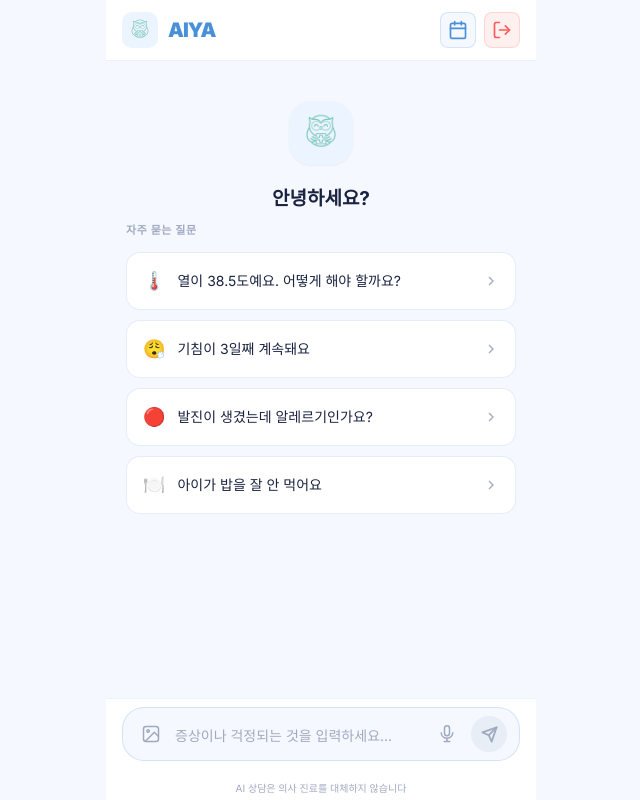
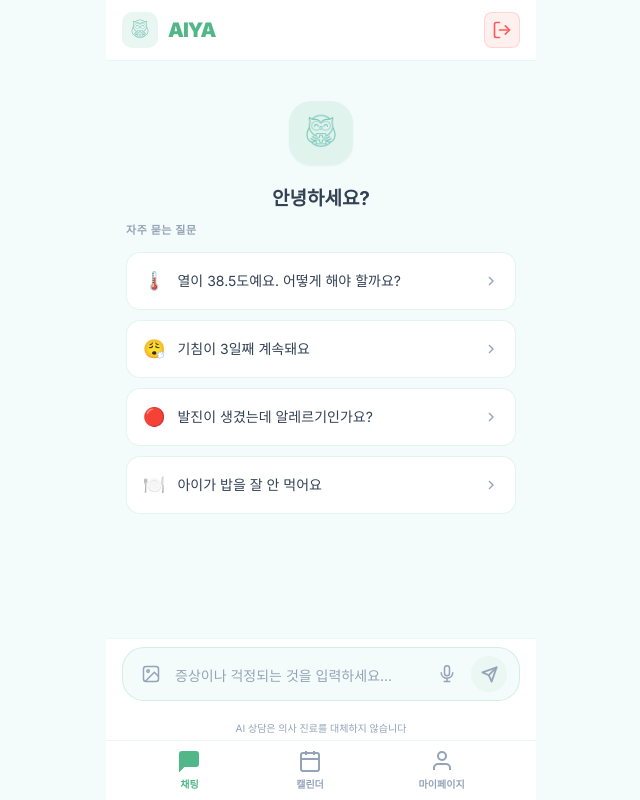
Before and after one commit to JongProject4/FE, a Next.js app: page /chat in a window 1280 px wide. Shown: the whole page, without its empty margins (319-959 px from the left). Built offline with nearby package versions, Linux system fonts and the light colour scheme; no server answers; sample sign-in values are in the browser's storage.

Commit message:
Integrated MyPage and applied universal green/teal theme with bottom navigation across all pages

```diff
--- a/src/app/chat/page.tsx
+++ b/src/app/chat/page.tsx
@@ -112,14 +112,14 @@ export default function ChatPage() {
 
   if (status === 'loading') {
     return (
-      <div className="flex h-dvh items-center justify-center bg-[#F5F8FF]">
-        <div className="w-10 h-10 rounded-full border-[3px] border-[#4A90D9] border-t-transparent animate-spin" />
+      <div className="flex h-dvh items-center justify-center bg-[#F4FCFB]">
+        <div className="w-10 h-10 rounded-full border-[3px] border-[#52B788] border-t-transparent animate-spin" />
       </div>
     )
   }
 
   return (
-    <main className="flex flex-col h-dvh max-w-[430px] mx-auto bg-[#F5F8FF] overflow-hidden">
+    <main className="flex flex-col h-dvh max-w-[430px] mx-auto bg-[#F4FCFB] overflow-hidden">
       <ChatHeader />
 
       <div className="flex-1 overflow-y-auto" id="messages-container">
@@ -144,9 +144,10 @@ export default function ChatPage() {
         disabled={isLoading}
       />
 
-      <div className="text-center text-[10px] text-[#A0AABF] py-1 bg-white">
+      <div className="text-center text-[10px] text-[#94A3B8] py-1 bg-white">
         AI 상담은 의사 진료를 대체하지 않습니다
       </div>
+      <BottomNav />
     </main>
   )
 }
--- a/src/app/globals.css
+++ b/src/app/globals.css
@@ -4,22 +4,22 @@
 @tailwind utilities;
 
 :root {
-  --primary: #4A90D9;
-  --primary-light: #EBF4FF;
-  --primary-mid: #B8D9F5;
-  --primary-dark: #2E6FB5;
+  --primary: #52B788;
+  --primary-light: rgba(82, 183, 136, 0.12);
+  --primary-mid: #A7D9C4;
+  --primary-dark: #3D8E69;
   --green: #52B788;
   --green-light: #EAFBF1;
-  --bg: #F5F8FF;
+  --bg: #F4FCFB;
   --surface: #FFFFFF;
-  --text-primary: #1A2340;
-  --text-secondary: #6B7A99;
-  --text-muted: #A0AABF;
-  --border: rgba(74, 144, 217, 0.15);
+  --text-primary: #334155;
+  --text-secondary: #475569;
+  --text-muted: #94A3B8;
+  --border: rgba(82, 183, 136, 0.15);
   --radius: 20px;
   --radius-sm: 12px;
-  --shadow: 0 2px 16px rgba(74, 144, 217, 0.1);
-  --shadow-md: 0 4px 24px rgba(74, 144, 217, 0.15);
+  --shadow: 0 2px 16px rgba(82, 183, 136, 0.1);
+  --shadow-md: 0 4px 24px rgba(82, 183, 136, 0.15);
 }
 
 * {
--- a/src/app/mypage/page.tsx
+++ b/src/app/mypage/page.tsx
@@ -5,6 +5,7 @@ import Image from "next/image";
 import Link from "next/link";
 import { mockUser } from "../mocks/user";
 import { mockChildren } from "../mocks/child";
+import { BottomNav } from "@/components/layout/BottomNav";
 
 type Child = {
   id: number;
@@ -138,6 +139,7 @@ export default function MyPage() {
           </button>
         </section>
       </main>
+      <BottomNav />
 
       {deleteTarget && (
         <div className="fixed inset-0 z-50 flex items-center justify-center bg-[rgba(26,35,64,0.35)] px-5 dark:bg-black/60">
--- a/src/components/chat/ChatHeader.tsx
+++ b/src/components/chat/ChatHeader.tsx
@@ -7,32 +7,20 @@ export function ChatHeader() {
   const router = useRouter()
 
   return (
-    <header className="flex items-center justify-between px-4 py-3 bg-white border-b border-[rgba(74,144,217,0.12)] flex-shrink-0">
+    <header className="flex items-center justify-between px-4 py-3 bg-white border-b border-[rgba(82,183,136,0.12)] flex-shrink-0">
       {/* Logo */}
       <div className="flex items-center gap-2.5">
-        <div className="w-9 h-9 bg-[#EBF4FF] rounded-[10px] flex items-center justify-center overflow-hidden p-0.5">
+        <div className="w-9 h-9 bg-[rgba(82,183,136,0.12)] rounded-[10px] flex items-center justify-center overflow-hidden p-0.5">
           <img
             src="/logo.png"
             alt="Logo"
             className="w-full h-full object-contain"
           />
         </div>
-        <span className="text-[20px] font-black tracking-tighter text-[#4A90D9]">AIYA</span>
+        <span className="text-[20px] font-black tracking-tighter text-[#52B788]">AIYA</span>
       </div>
 
       <div className="flex items-center gap-2">
-        <button
-          onClick={() => router.push('/calendar')}
-          className="w-9 h-9 flex items-center justify-center rounded-lg bg-[#F5F8FF] border border-[rgba(74,144,217,0.2)] text-[#4A90D9] active:scale-90 transition-transform"
-        >
-          <svg width="20" height="20" viewBox="0 0 24 24" fill="none" stroke="currentColor" strokeWidth="2" strokeLinecap="round" strokeLinejoin="round">
-            <rect x="3" y="4" width="18" height="18" rx="2" ry="2" />
-            <line x1="16" y1="2" x2="16" y2="6" />
-            <line x1="8" y1="2" x2="8" y2="6" />
-            <line x1="3" y1="10" x2="21" y2="10" />
-          </svg>
-        </button>
-
         <button
           onClick={() => signOut()}
           className="w-9 h-9 flex items-center justify-center rounded-lg bg-[#FFF0F0] border border-[rgba(255,100,100,0.2)] text-[#FF5A5A] active:scale-90 transition-transform"
--- a/src/components/chat/ChatInput.tsx
+++ b/src/components/chat/ChatInput.tsx
@@ -68,37 +68,36 @@ export function ChatInput({ onSend, onImageUpload, uploadedImg, disabled }: Prop
   const canSend = (text.trim().length > 0 || !!uploadedImg) && !disabled
 
   return (
-    <div className="px-4 pb-4 pt-2 bg-white border-t border-[rgba(74,144,217,0.1)] flex-shrink-0">
+    <div className="px-4 pb-4 pt-2 bg-white border-t border-[rgba(82,183,136,0.1)] flex-shrink-0">
       {/* Image preview */}
       {uploadedImg && (
         <div className="flex items-center gap-2 mb-2">
           <div className="relative">
-            <img src={uploadedImg} alt="" className="w-16 h-16 object-cover rounded-[10px] border border-[rgba(74,144,217,0.2)]" />
+            <img src={uploadedImg} alt="" className="w-16 h-16 object-cover rounded-[10px] border border-[rgba(82,183,136,0.2)]" />
             <button
               onClick={() => onImageUpload(null)}
-              className="absolute -top-1.5 -right-1.5 w-5 h-5 bg-[#6B7A99] rounded-full flex items-center justify-center"
+              className="absolute -top-1.5 -right-1.5 w-5 h-5 bg-[#475569] rounded-full flex items-center justify-center"
             >
-              <svg width="10" height="10" viewBox="0 0 24 24" fill="white"><path d="M18 6L6 18M6 6l12 12" stroke="white" strokeWidth="2.5" strokeLinecap="round"/></svg>
+              <svg width="10" height="10" viewBox="0 0 24 24" fill="white"><path d="M18 6L6 18M6 6l12 12" stroke="white" strokeWidth="2.5" strokeLinecap="round" /></svg>
             </button>
           </div>
-          <span className="text-[12px] text-[#6B7A99]">사진이 첨부됩니다</span>
+          <span className="text-[12px] text-[#475569]">사진이 첨부됩니다</span>
         </div>
       )}
 
       {/* Input row */}
-      <div className={`flex items-end gap-2 bg-[#F5F8FF] rounded-[22px] px-3 py-2 border transition-colors ${
-        disabled ? 'border-[rgba(74,144,217,0.1)]' : 'border-[rgba(74,144,217,0.2)] focus-within:border-[#4A90D9]'
-      }`}>
+      <div className={`flex items-end gap-2 bg-[#F4FCFB] rounded-[22px] px-3 py-2 border transition-colors ${disabled ? 'border-[rgba(82,183,136,0.1)]' : 'border-[rgba(82,183,136,0.2)] focus-within:border-[#52B788]'
+        }`}>
         {/* Image upload */}
         <button
           onClick={() => fileInputRef.current?.click()}
           disabled={disabled}
-          className="w-8 h-8 flex items-center justify-center text-[#A0AABF] hover:text-[#4A90D9] flex-shrink-0 mb-0.5 transition-colors disabled:opacity-40"
+          className="w-8 h-8 flex items-center justify-center text-[#94A3B8] hover:text-[#52B788] flex-shrink-0 mb-0.5 transition-colors disabled:opacity-40"
         >
           <svg width="20" height="20" viewBox="0 0 24 24" fill="none" stroke="currentColor" strokeWidth="1.8">
-            <rect x="3" y="3" width="18" height="18" rx="3"/>
-            <circle cx="8.5" cy="8.5" r="1.5"/>
-            <path d="M21 15l-5-5L5 21"/>
+            <rect x="3" y="3" width="18" height="18" rx="3" />
+            <circle cx="8.5" cy="8.5" r="1.5" />
+            <path d="M21 15l-5-5L5 21" />
           </svg>
         </button>
         <input ref={fileInputRef} type="file" accept="image/*" className="hidden" onChange={handleImageSelect} />
@@ -112,7 +111,7 @@ export function ChatInput({ onSend, onImageUpload, uploadedImg, disabled }: Prop
           placeholder={disabled ? '아이를 선택해주세요...' : '증상이나 걱정되는 것을 입력하세요...'}
           disabled={disabled}
           rows={1}
-          className="flex-1 bg-transparent text-[14px] text-[#1A2340] placeholder-[#A0AABF] resize-none outline-none leading-relaxed py-1 min-w-0 disabled:opacity-40"
+          className="flex-1 bg-transparent text-[14px] text-[#334155] placeholder-[#94A3B8] resize-none outline-none leading-relaxed py-1 min-w-0 disabled:opacity-40"
           style={{ maxHeight: '120px' }}
         />
 
@@ -120,18 +119,17 @@ export function ChatInput({ onSend, onImageUpload, uploadedImg, disabled }: Prop
         <button
           onClick={toggleVoice}
           disabled={disabled}
-          className={`w-8 h-8 flex items-center justify-center flex-shrink-0 mb-0.5 transition-colors disabled:opacity-40 ${
-            isListening ? 'text-[#EF4444]' : 'text-[#A0AABF] hover:text-[#4A90D9]'
-          }`}
+          className={`w-8 h-8 flex items-center justify-center flex-shrink-0 mb-0.5 transition-colors disabled:opacity-40 ${isListening ? 'text-[#EF4444]' : 'text-[#94A3B8] hover:text-[#52B788]'
+            }`}
         >
           {isListening ? (
             <div className="w-4 h-4 rounded-full bg-[#EF4444] animate-pulse" />
           ) : (
             <svg width="20" height="20" viewBox="0 0 24 24" fill="none" stroke="currentColor" strokeWidth="1.8">
-              <rect x="9" y="2" width="6" height="12" rx="3"/>
-              <path d="M5 10c0 4 3 7 7 7s7-3 7-7"/>
-              <line x1="12" y1="17" x2="12" y2="21"/>
-              <line x1="8" y1="21" x2="16" y2="21"/>
+              <rect x="9" y="2" width="6" height="12" rx="3" />
+              <path d="M5 10c0 4 3 7 7 7s7-3 7-7" />
+              <line x1="12" y1="17" x2="12" y2="21" />
+              <line x1="8" y1="21" x2="16" y2="21" />
             </svg>
           )}
         </button>
@@ -140,15 +138,14 @@ export function ChatInput({ onSend, onImageUpload, uploadedImg, disabled }: Prop
         <button
           onClick={handleSend}
           disabled={!canSend}
-          className={`w-9 h-9 rounded-full flex items-center justify-center flex-shrink-0 transition-all ${
-            canSend
-              ? 'bg-gradient-to-br from-[#4A90D9] to-[#52A8E8] active:scale-90'
-              : 'bg-[#E8EEF5] cursor-not-allowed'
-          }`}
+          className={`w-9 h-9 rounded-full flex items-center justify-center flex-shrink-0 transition-all ${canSend
+              ? 'bg-gradient-to-br from-[#52B788] to-[#6EE7B7] active:scale-90'
+              : 'bg-[#EBF7F2] cursor-not-allowed'
+            }`}
         >
           <svg width="17" height="17" viewBox="0 0 24 24" fill="none">
-            <path d="M22 2L11 13" stroke={canSend ? 'white' : '#A0AABF'} strokeWidth="2.5" strokeLinecap="round"/>
-            <path d="M22 2L15 22L11 13L2 9L22 2Z" stroke={canSend ? 'white' : '#A0AABF'} strokeWidth="2.5" strokeLinecap="round" strokeLinejoin="round"/>
+            <path d="M22 2L11 13" stroke={canSend ? 'white' : '#94A3B8'} strokeWidth="2.5" strokeLinecap="round" />
+            <path d="M22 2L15 22L11 13L2 9L22 2Z" stroke={canSend ? 'white' : '#94A3B8'} strokeWidth="2.5" strokeLinecap="round" strokeLinejoin="round" />
           </svg>
         </button>
       </div>
--- a/src/components/chat/WelcomeScreen.tsx
+++ b/src/components/chat/WelcomeScreen.tsx
@@ -16,7 +16,7 @@ export function WelcomeScreen({ onSampleClick }: Props) {
   return (
     <div className="flex flex-col items-center px-5 pt-10 pb-6 animate-fade-in">
       {/* Icon */}
-      <div className="w-16 h-16 bg-[#EBF4FF] rounded-[22px] flex items-center justify-center mb-5 overflow-hidden p-1 shadow-sm">
+      <div className="w-16 h-16 bg-[rgba(82,183,136,0.12)] rounded-[22px] flex items-center justify-center mb-5 overflow-hidden p-1 shadow-sm">
         <img
           src="/logo.png"
           alt="Logo"
@@ -24,26 +24,26 @@ export function WelcomeScreen({ onSampleClick }: Props) {
         />
       </div>
 
-      <h2 className="text-[19px] font-bold text-[#1A2340] text-center mb-2">
+      <h2 className="text-[19px] font-bold text-[#334155] text-center mb-2">
         안녕하세요?
       </h2>
 
 
       {/* Sample questions */}
       <div className="w-full flex flex-col gap-2.5">
-        <p className="text-[11px] font-semibold text-[#A0AABF] uppercase tracking-wider mb-1">
+        <p className="text-[11px] font-semibold text-[#94A3B8] uppercase tracking-wider mb-1">
           자주 묻는 질문
         </p>
         {SAMPLE_QUESTIONS.map(({ icon, text }) => (
           <button
             key={text}
             onClick={() => onSampleClick(text)}
-            className="w-full flex items-center gap-3 px-4 py-3.5 bg-white border border-[rgba(74,144,217,0.15)] rounded-[14px] text-left active:scale-[0.98] transition-transform hover:border-[#4A90D9] hover:bg-[#EBF4FF]"
+            className="w-full flex items-center gap-3 px-4 py-3.5 bg-white border border-[rgba(82,183,136,0.15)] rounded-[14px] text-left active:scale-[0.98] transition-transform hover:border-[#52B788] hover:bg-[rgba(82,183,136,0.08)]"
           >
             <span className="text-lg flex-shrink-0">{icon}</span>
-            <span className="text-[14px] text-[#1A2340] leading-snug">{text}</span>
+            <span className="text-[14px] text-[#334155] leading-snug">{text}</span>
             <svg className="ml-auto flex-shrink-0" width="16" height="16" viewBox="0 0 24 24"
-              fill="none" stroke="#A0AABF" strokeWidth="2">
+              fill="none" stroke="#94A3B8" strokeWidth="2">
               <path d="M9 18l6-6-6-6" />
             </svg>
           </button>
--- a/src/components/layout/BottomNav.tsx
+++ b/src/components/layout/BottomNav.tsx
@@ -12,7 +12,7 @@ export function BottomNav() {
             label: '채팅',
             path: '/chat',
             icon: (active: boolean) => (
-                <svg width="24" height="24" viewBox="0 0 24 24" fill={active ? "#4A90D9" : "none"} stroke={active ? "#4A90D9" : "#A0AABF"} strokeWidth="2">
+                <svg width="24" height="24" viewBox="0 0 24 24" fill={active ? "#52B788" : "none"} stroke={active ? "#52B788" : "#94A3B8"} strokeWidth="2">
                     <path d="M21 15a2 2 0 0 1-2 2H7l-4 4V5a2 2 0 0 1 2-2h14a2 2 0 0 1 2 2z" />
                 </svg>
             )
@@ -22,7 +22,7 @@ export function BottomNav() {
             label: '캘린더',
             path: '/calendar',
             icon: (active: boolean) => (
-                <svg width="24" height="24" viewBox="0 0 24 24" fill={active ? "#4A90D9" : "none"} stroke={active ? "#4A90D9" : "#A0AABF"} strokeWidth="2">
+                <svg width="24" height="24" viewBox="0 0 24 24" fill={active ? "#52B788" : "none"} stroke={active ? "#52B788" : "#94A3B8"} strokeWidth="2">
                     <rect x="3" y="4" width="18" height="18" rx="2" ry="2" />
                     <line x1="16" y1="2" x2="16" y2="6" />
                     <line x1="8" y1="2" x2="8" y2="6" />
@@ -30,10 +30,21 @@ export function BottomNav() {
                 </svg>
             )
         },
+        {
+            id: 'mypage',
+            label: '마이페이지',
+            path: '/mypage',
+            icon: (active: boolean) => (
+                <svg width="24" height="24" viewBox="0 0 24 24" fill={active ? "#52B788" : "none"} stroke={active ? "#52B788" : "#94A3B8"} strokeWidth="2">
+                    <path d="M20 21v-2a4 4 0 0 0-4-4H8a4 4 0 0 0-4 4v2" />
+                    <circle cx="12" cy="7" r="4" />
+                </svg>
+            )
+        },
     ]
 
     return (
-        <nav className="flex items-center justify-around bg-white border-t border-[rgba(74,144,217,0.12)] py-2 px-6 flex-shrink-0">
+        <nav className="flex items-center justify-around bg-white border-t border-[rgba(82,183,136,0.12)] py-2 px-6 flex-shrink-0">
             {tabs.map((tab) => {
                 const active = pathname === tab.path
                 return (
@@ -43,7 +54,7 @@ export function BottomNav() {
                         className="flex flex-col items-center gap-1 active:scale-90 transition-transform"
                     >
                         {tab.icon(active)}
-                        <span className={`text-[10px] font-semibold ${active ? 'text-[#4A90D9]' : 'text-[#A0AABF]'}`}>
+                        <span className={`text-[10px] font-semibold ${active ? 'text-[#52B788]' : 'text-[#94A3B8]'}`}>
                             {tab.label}
                         </span>
                     </button>
--- a/tailwind.config.ts
+++ b/tailwind.config.ts
@@ -11,22 +11,22 @@ const config: Config = {
     extend: {
       colors: {
         primary: {
-          DEFAULT: '#4A90D9',
-          light: '#EBF4FF',
-          mid: '#B8D9F5',
-          dark: '#2E6FB5',
+          DEFAULT: '#52B788',
+          light: 'rgba(82, 183, 136, 0.12)',
+          mid: '#A7D9C4',
+          dark: '#3D8E69',
         },
         medical: {
           green: '#52B788',
           'green-light': '#EAFBF1',
         },
         app: {
-          bg: '#F5F8FF',
+          bg: '#F4FCFB',
           surface: '#FFFFFF',
-          text: '#1A2340',
-          secondary: '#6B7A99',
-          muted: '#A0AABF',
-          border: 'rgba(74, 144, 217, 0.15)',
+          text: '#334155',
+          secondary: '#475569',
+          muted: '#94A3B8',
+          border: 'rgba(82, 183, 136, 0.15)',
         },
       },
       borderRadius: {
```
Also changed, not shown: src/app/child-setup/page.tsx (+35 -36 lines), src/app/onboarding/page.tsx (+7 -7 lines), src/components/calendar/CalendarPage.tsx (+9 -8 lines), src/components/chat/MessageList.tsx (+11 -11 lines).
